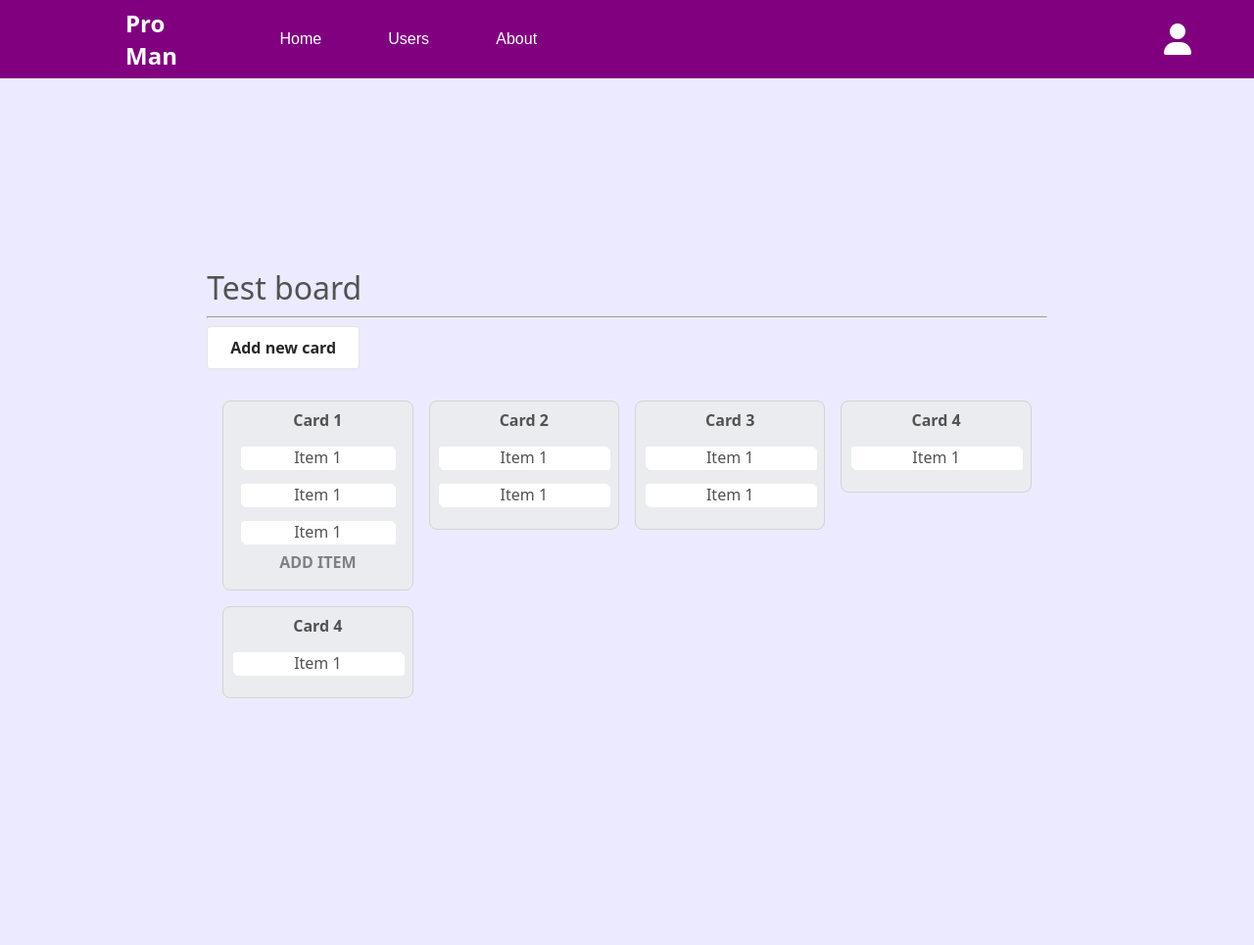
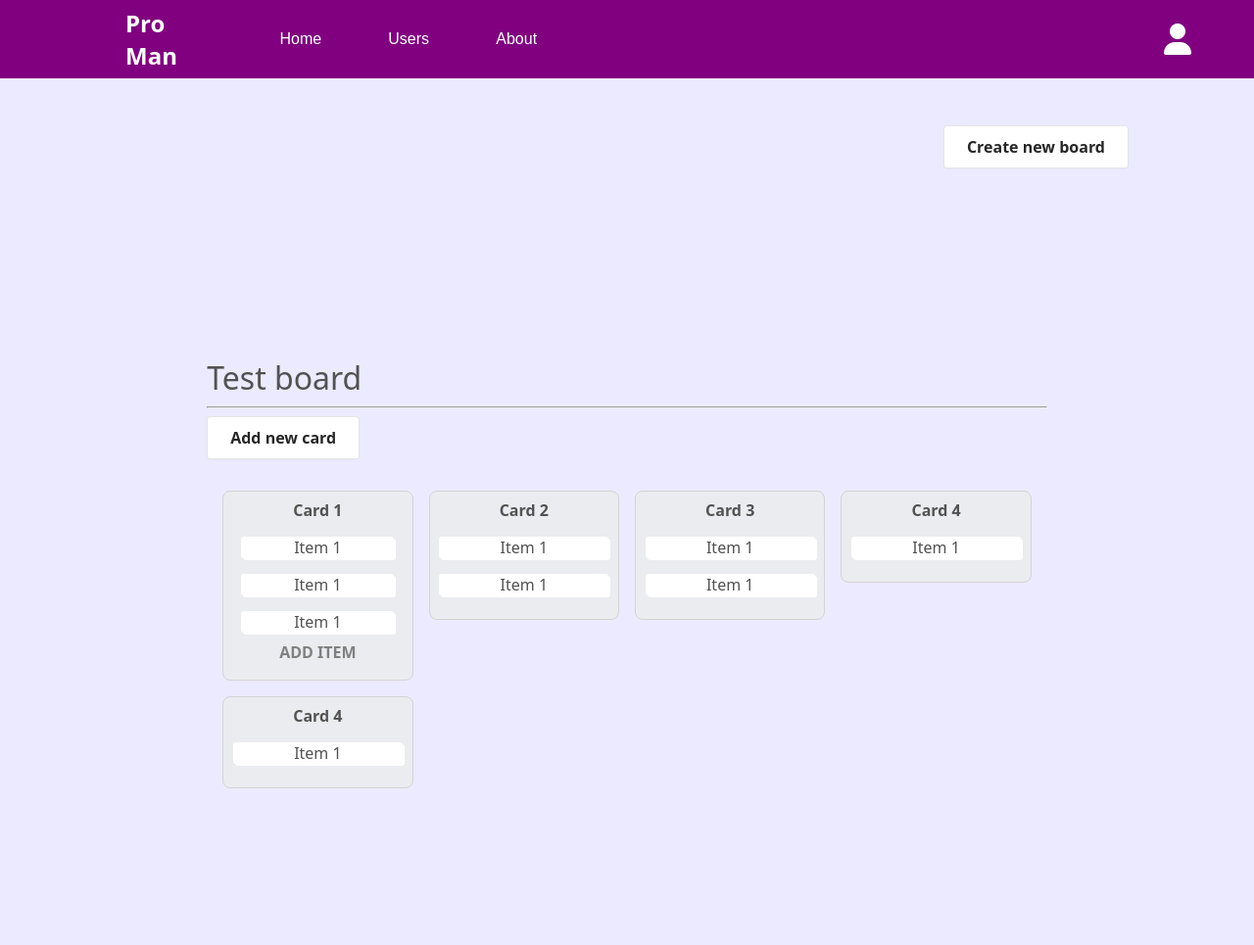
Before and after one commit to damskw/proman-task-manager, a Flask app: page /boards in a window 1280 px wide. Shown: the whole page at 98% size. Before the commit the page ends 713 px from the top, so only its background shows below. Run offline with Flask 2, Linux system fonts and the light colour scheme; data that the repository does not hold is empty; parts of the project's set-up code (start-up, migrations or seed data) failed here and were passed over; some libraries are stand-ins or nearby versions.

Commit message:
Create new board dynamically and some refactor

```diff
--- a/main.py
+++ b/main.py
@@ -43,6 +43,18 @@ def get_cards_for_board(board_id: int):
     """
     if request.method == "GET":
         return queries.get_cards_for_board(board_id)
+
+
+@app.route("/api/boards/", methods=["POST"])
+@json_response
+def create_new_board():
+    """
+    Creates an empty board
+    """
+    if request.method == "POST":
+        data = request.get_json()
+        board_title = data["boardTitle"]
+        return queries.create_empty_board(board_title)
 
 
 @app.route("/api/boards/<int:board_id>/cards/", methods=["POST"])
--- a/queries.py
+++ b/queries.py
@@ -78,7 +78,7 @@ def create_empty_card(board_id, card_title, card_order):
         WHERE cards.card_order = %(card_order)s AND cards.board_id = %(board_id)s
         ;
         """
-        , {"card_order": card_order, "board_id": board_id})
+        , {"card_order": card_order, "board_id": board_id}, fetchall=False)
 
     return matching_card
 
@@ -100,3 +100,16 @@ def create_new_item(card_id, item_title, item_order):
         , {"item_order": item_order, "card_id": card_id})
 
     return matching_card
+
+
+def create_empty_board(board_title):
+    matching_board = data_manager.execute_select(
+        """
+        INSERT INTO boards(title)
+        VALUES (%(board_title)s);
+        SELECT * from boards
+        WHERE boards.id = currval(pg_get_serial_sequence('boards', 'id'));
+        """
+        , {"board_title": board_title}, fetchall=False)
+
+    return matching_board
--- a/static/css/main.css
+++ b/static/css/main.css
@@ -1,6 +1,6 @@
 body {
     margin: auto;
-    font-family: system-ui,-apple-system,system-ui,"Helvetica Neue",Helvetica,Arial,sans-serif;
+    font-family: system-ui, -apple-system, system-ui, "Helvetica Neue", Helvetica, Arial, sans-serif;
 }
 
 .transparent-button {
@@ -51,7 +51,7 @@ body {
     color: rgba(0, 0, 0, 0.85);
     cursor: pointer;
     display: inline-flex;
-  font-family: system-ui,-apple-system,system-ui,"Helvetica Neue",Helvetica,Arial,sans-serif;
+    font-family: system-ui, -apple-system, system-ui, "Helvetica Neue", Helvetica, Arial, sans-serif;
     font-size: 16px;
     font-weight: 600;
     justify-content: center;
@@ -293,3 +293,10 @@ nav ul li a {
     flex-direction: column;
     align-items: center;
 }
+
+.new-board-wrapper {
+    width: 90%;
+    display: flex;
+    justify-content: flex-end;
+    margin-top: 3em;
+}
--- a/static/js/controller/boardsManager.js
+++ b/static/js/controller/boardsManager.js
@@ -17,21 +17,42 @@ export let boardsManager = {
             );
             await cardsManager.loadCards(board.id);
         }
-
-    },
+    }, createNewBoard: async function () {
+        const newBoardTitle = "New board";
+        const board = await dataHandler.createNewBoard(newBoardTitle);
+        const boardBuilder = htmlFactory(htmlTemplates.board);
+        const content = boardBuilder(board);
+        domManager.addChild("#root", content);
+        domManager.addEventListener(
+            `.page-button[data-new-card-board-id="${board.id}"]`,
+            "click",
+            addCard
+        );
+        const defaultCardTitles = ["New", "In Progress", "Testing", "Done"];
+        for (const cardTitle of defaultCardTitles) {
+            const card = await dataHandler.createEmptyCard(board.id, cardTitle);
+            const cardBuilder = htmlFactory(htmlTemplates.card);
+            const content = cardBuilder(card);
+            domManager.addChild(`.cards-container[data-board-cards-container-id="${board.id}"]`, content);
+            domManager.addEventListener(
+                `.transparent-button[data-add-item-button-card-id="${card.id}"]`,
+                "click",
+                cardsManager.addItem
+            );
+        }
+    }
 };
 
 async function addCard(clickEvent) {
+    const cardTitle = "new card";
     const boardId = clickEvent.target.dataset.newCardBoardId;
-    const cards = await dataHandler.createEmptyCard(boardId);
-    cards.forEach(card => {
-        const cardBuilder = htmlFactory(htmlTemplates.card);
-        const content = cardBuilder(card);
-        domManager.addChild(`.cards-container[data-board-cards-container-id="${boardId}"]`, content);
-    })
-
-
-    // const cardBuilder = htmlFactory(htmlTemplates.card);
-    // const content = cardBuilder(card);
-    // console.log(boardId)
+    const card = await dataHandler.createEmptyCard(boardId, cardTitle);
+    const cardBuilder = htmlFactory(htmlTemplates.card);
+    const content = cardBuilder(card);
+    domManager.addChild(`.cards-container[data-board-cards-container-id="${boardId}"]`, content);
+    domManager.addEventListener(
+        `.transparent-button[data-add-item-button-card-id="${card.id}"]`,
+        "click",
+        cardsManager.addItem
+    );
 }
--- a/static/js/controller/cardsManager.js
+++ b/static/js/controller/cardsManager.js
@@ -17,7 +17,7 @@ export let cardsManager = {
                 addItem
             );
         }
-    },
+    }, addItem,
 };
 
 async function addItem(clickEvent) {
--- /dev/null
+++ b/static/js/controller/pageManager.js
@@ -0,0 +1,24 @@
+import {domManager} from "../view/domManager.js";
+import {boardsManager} from "./boardsManager.js";
+
+export let pageManager = {
+    activateNavBar: function () {
+        domManager.addEventListener(
+            "#user-profile-icon",
+            "click",
+            toggleNavBarMenu
+        );
+    }, activateNewBoardButton: function () {
+        domManager.addEventListener(
+            "#new-board-button",
+            "click",
+            boardsManager.createNewBoard
+        );
+    }
+}
+
+
+function toggleNavBarMenu() {
+    let subMenu = document.querySelector("#subMenu");
+    subMenu.classList.toggle("open-menu");
+}
--- a/static/js/data/dataHandler.js
+++ b/static/js/data/dataHandler.js
@@ -22,14 +22,16 @@ export let dataHandler = {
     },
     createNewBoard: async function (boardTitle) {
         // creates new board, saves it and calls the callback function with its data
+        const data = {boardTitle: boardTitle};
+        return await apiPost(`/api/boards/`, data);
     },
     createNewCard: async function (cardTitle, boardId, statusId) {
         // creates new card, saves it and calls the callback function with its data
     },
-    createEmptyCard: async function (boardId) {
+    createEmptyCard: async function (boardId, cardTitle) {
         // creates an empty card which values can be updated later
         const cards = await this.getCardsByBoardId(boardId);
-        const data = {cardTitle: "new card", boardId: boardId, cardOrder: cards.length + 1};
+        const data = {cardTitle: cardTitle, boardId: boardId, cardOrder: cards.length + 1};
         return await apiPost(`/api/boards/${boardId}/cards/`, data)
     },
     createNewItem: async function (cardId) {
--- a/static/js/main.js
+++ b/static/js/main.js
@@ -1,19 +1,13 @@
 import {boardsManager} from "./controller/boardsManager.js";
+import {pageManager} from "./controller/pageManager.js";
 import {domManager} from "./view/domManager.js";
 
 function init() {
     boardsManager.loadBoards();
-    activateNavBar();
+    pageManager.activateNavBar();
+    pageManager.activateNewBoardButton();
 }
 
-function activateNavBar() {
-    domManager.addEventListener("#user-profile-icon", "click", toggleNavBarMenu);
-}
 
-function toggleNavBarMenu() {
-    let subMenu = document.querySelector("#subMenu");
-    console.log(subMenu);
-    subMenu.classList.toggle("open-menu");
-}
 
 init();
--- a/templates/boards_layout.html
+++ b/templates/boards_layout.html
@@ -1,6 +1,9 @@
 {% extends "layout.html" %}
 {% block content %}
     {#        <div id="root"></div>#}
+        <div class="new-board-wrapper">
+            <button class="page-button" id="new-board-button">Create new board</button>
+        </div>
     <div class="center-all-content">
         <div class="all-boards-container" id="root">
 
```
Lines whose indentation alone changed are shown as unchanged.
